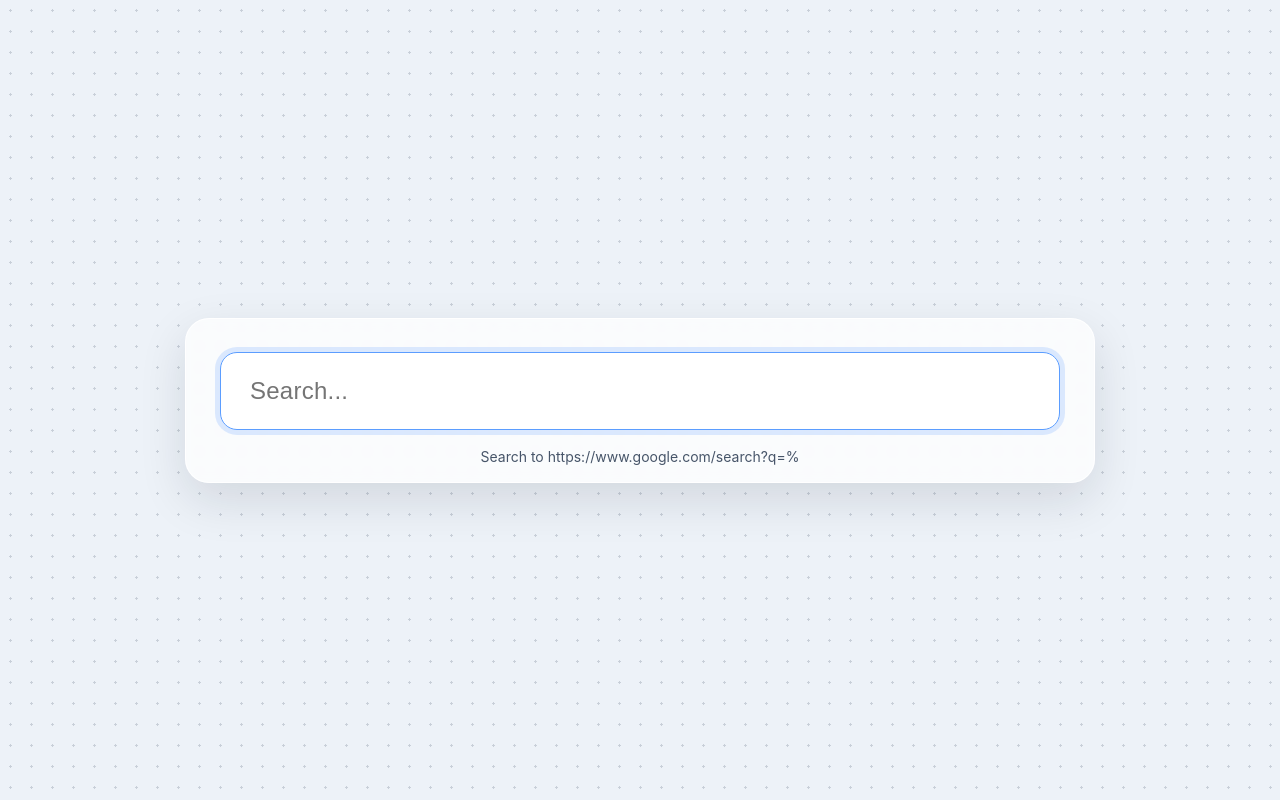
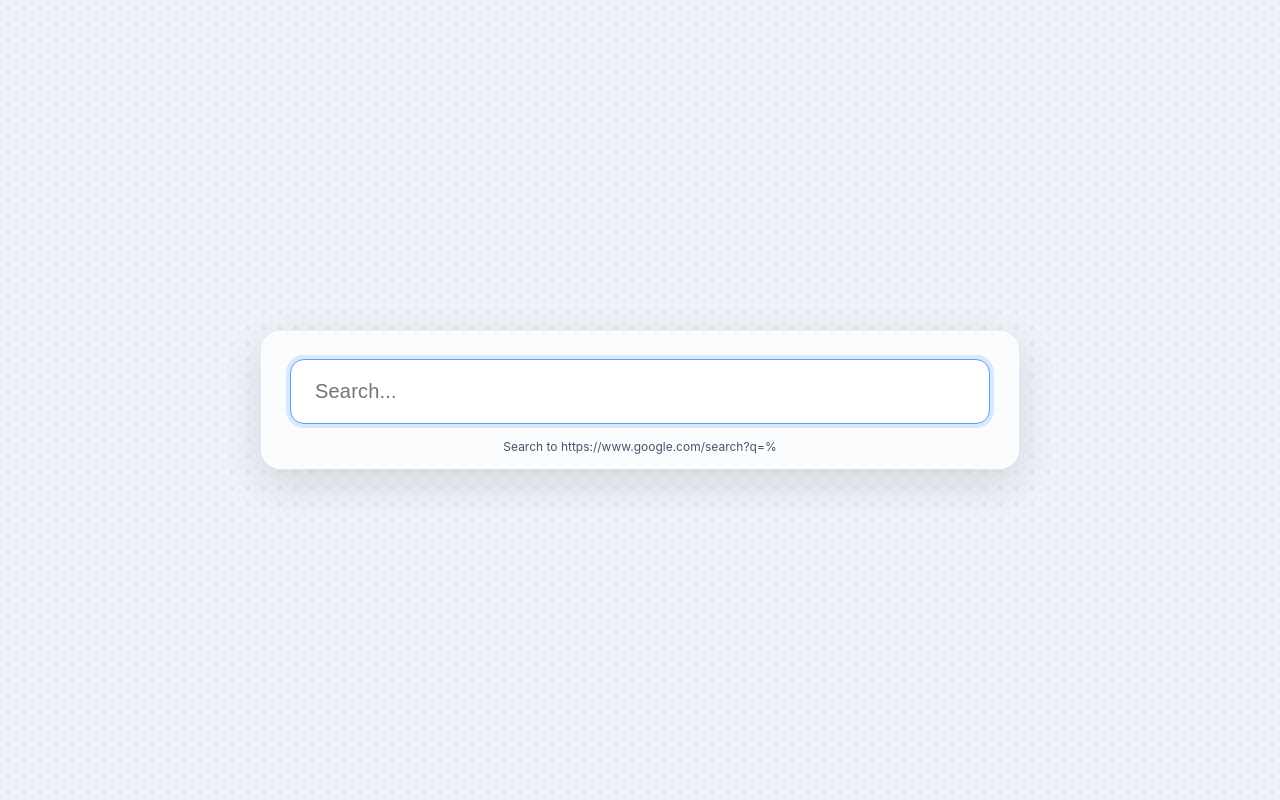
Before and after one commit to kafca4806/search, a plain HTML site: page index.html in a window 1280 px wide. Drawn offline with Linux system fonts and the light colour scheme.

Commit message:
Refactor styles for layout and input elements

```diff
--- a/index.html
+++ b/index.html
@@ -16,17 +16,17 @@
       place-items: center;
       font-family: "Inter", "Segoe UI", Arial, sans-serif;
       background-color: #edf2f8;
-      background-image: radial-gradient(circle, rgba(71, 85, 105, 0.22) 1.2px, transparent 1.2px);
-      background-size: 21px 21px;
+      background-image: radial-gradient(circle, rgba(71, 85, 105, 0.22) 1px, transparent 1px);
+      background-size: 16px 16px;
     }
     .wrap {
-      width: min(92vw, 840px);
+      width: min(92vw, 700px);
       text-align: center;
-      padding: 34px 34px 17px;
-      border-radius: 24px;
+      padding: 28px 28px 14px;
+      border-radius: 20px;
       background: rgba(255, 255, 255, 0.72);
       border: 1px solid rgba(255, 255, 255, 0.9);
-      box-shadow: 0 17px 48px rgba(16, 24, 40, 0.12);
+      box-shadow: 0 14px 40px rgba(16, 24, 40, 0.12);
       backdrop-filter: blur(4px);
     }
     #search-form {
@@ -35,10 +35,10 @@
     input {
       width: 100%;
       box-sizing: border-box;
-      padding: 24px 29px;
+      padding: 20px 24px;
       border: 1px solid #d0d7e2;
-      border-radius: 17px;
-      font-size: 24px;
+      border-radius: 14px;
+      font-size: 20px;
       font-weight: 500;
       letter-spacing: 0.01em;
       outline: none;
@@ -48,12 +48,12 @@
     }
     input:focus {
       border-color: #5b9dff;
-      box-shadow: 0 0 0 5px rgba(91, 157, 255, 0.2);
+      box-shadow: 0 0 0 4px rgba(91, 157, 255, 0.2);
       transform: translateY(-1px);
     }
     .hint {
-      margin-top: 17px;
-      font-size: 14px;
+      margin-top: 14px;
+      font-size: 12px;
       color: #475569;
       word-break: break-all;
     }
```
